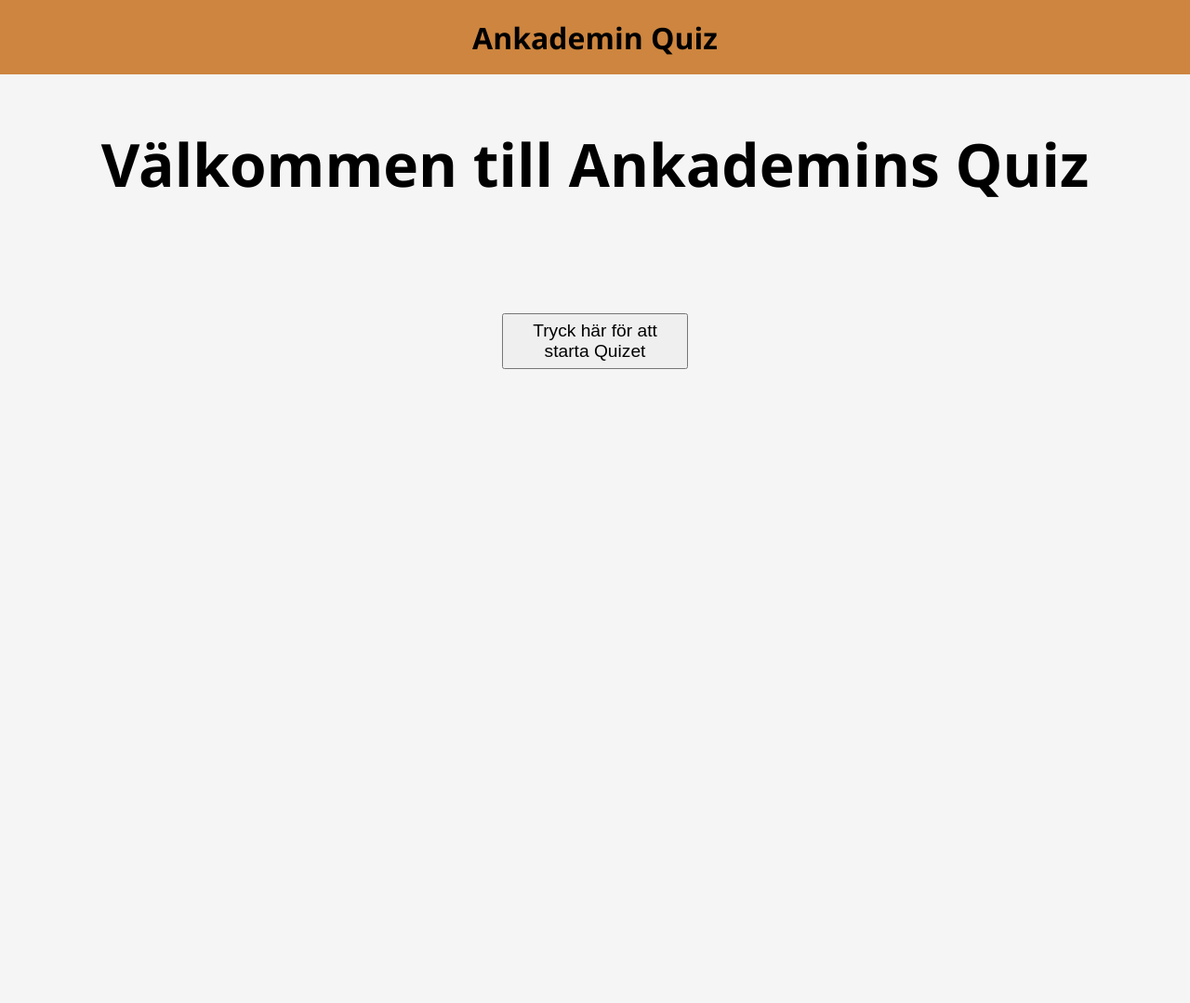
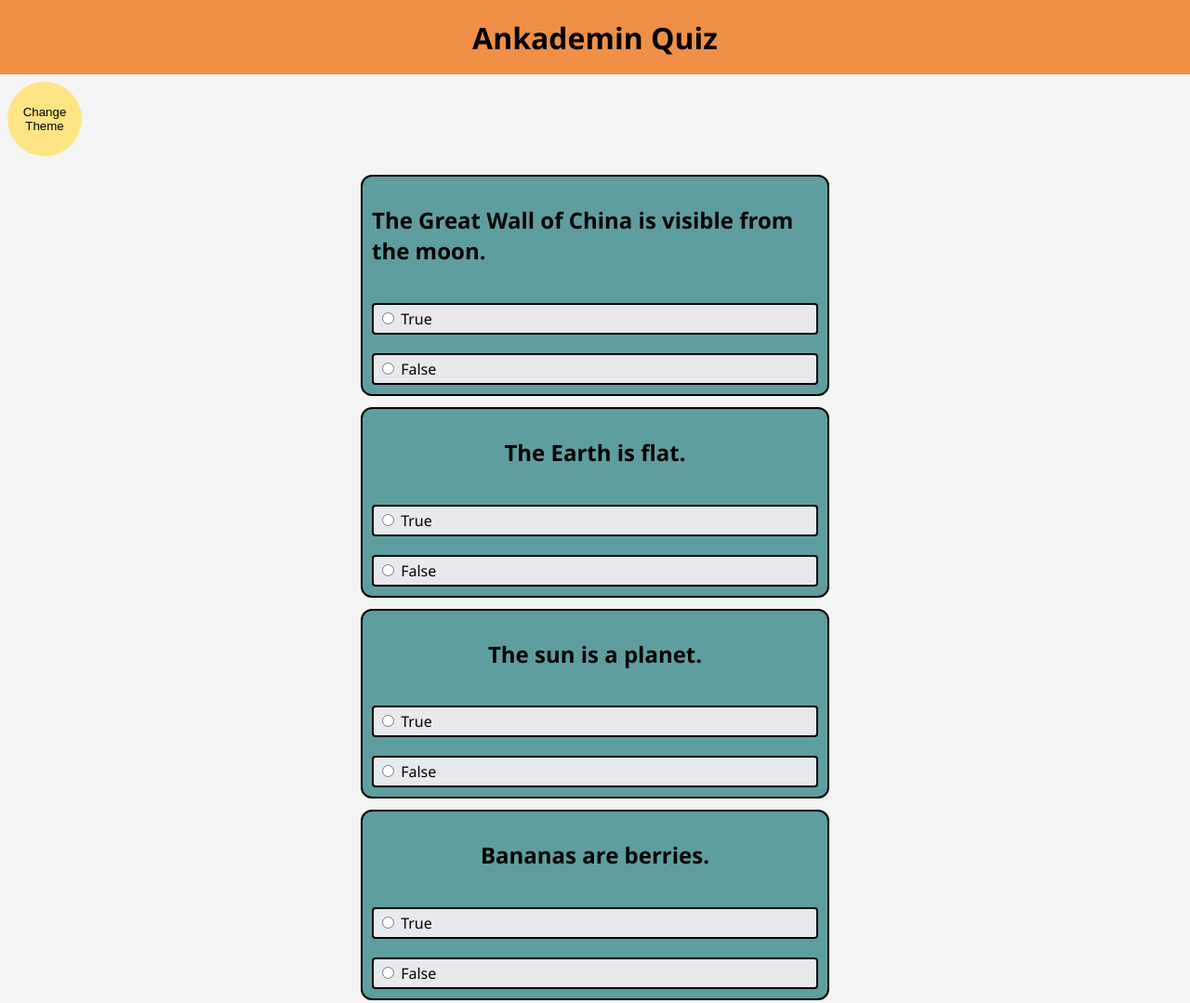
Before and after one commit to AntonMUPPP/Quiz-site, a plain HTML site: page index.html in a window 1280 px wide. Shown: the top 1079 px of the page at 93% size. Before the commit the page ends 800 px from the top, so only its background shows below. Drawn offline with Linux system fonts and the light colour scheme.

Commit message:
removed the start screen and added theme switching

```diff
--- a/index.html
+++ b/index.html
@@ -13,11 +13,9 @@
             <h1>Ankademin Quiz</h1>
         </div>
     </header>
+    <button class="theme-btn" onclick="changeTheme()">Change Theme</button>
     <div class="wrapper">
-        <div class="temp-element">
-            <h2>Välkommen till Ankademins Quiz</h2>
-            <button onclick="startQuiz()">Tryck här för att starta Quizet</button>
-        </div>
+
     </div>
     <div class="submit-btn">
 
--- a/script.js
+++ b/script.js
@@ -74,13 +74,11 @@ let questions = [
 let wrapper = document.querySelector(".wrapper")
 let submitBtn = document.createElement("button")
 let allText = document.getElementsByTagName("h2")
-
+const header = document.querySelector(".header")
+const myh1 = document.querySelector("h1")
+const themeBtn = document.querySelector(".theme-btn")
 const resultWindow = document.createElement("div")
 resultWindow.classList.add("result-window")
-
-function startQuiz(){
-    const tempElement = document.querySelector(".temp-element")
-    tempElement.remove()
 
 for (let i = 0; i < questions.length; i++){
     let questionContainer = document.createElement("div")
@@ -101,7 +99,6 @@ function startQuiz(){
 const submitContainer = document.querySelector(".submit-btn")
     submitBtn.innerText = "Submit"
     submitContainer.append(submitBtn)
-}
 
 submitBtn.addEventListener("click", () => {
     let selectedAnswers = []
@@ -140,16 +137,32 @@ submitBtn.addEventListener("click", () => {
 
     wrapper.append(resultWindow)
     score.innerText = `${correctAnswersCount}/10`
-    resultWindow.append(score)
     if(correctAnswersCount >= questions.length * 0.75){
         resultText.style.color = "green"
+        score.style.color = "green"
         resultText.innerText = "Riktigt bra jobbat!"
     }else if(correctAnswersCount >= questions.length * 0.50){
         resultText.style.color = "orange"
+        score.style.color = "orange"
         resultText.innerText = "Bra jobbat!"
     }else if(correctAnswersCount <= questions.length * 0.50){
         resultText.style.color = "red"
+        score.style.color = "red"
         resultText.innerText = "Underkänd!"
     }
+    resultWindow.append(score)
     resultWindow.append(resultText)
 })
+
+function changeTheme(){
+    document.body.classList.toggle("darkmode-bg")
+    header.classList.toggle("darkmode-header")
+    myh1.classList.toggle("darkmode-txt")
+    themeBtn.classList.toggle("active")
+
+    let questionContainers = document.querySelectorAll(".question-container")
+    questionContainers.forEach(container => {
+        let questionName = container.querySelector("h2")
+        questionName.classList.toggle("darkmode-txt")
+    })
+}
--- a/styles.scss
+++ b/styles.scss
@@ -5,12 +5,13 @@ html{
 
 body{
     margin: 0;
+    min-height: 100vh;
 }
 
 .header{
     width: 100vw;
     height: 10vh;
-    background-color: peru;
+    background-color: #f09047;
     display: flex;
     justify-content: center;
     align-items: center;
@@ -47,7 +48,7 @@ body{
 }
 
 .submit-btn{
-    height: 200px;
+    height: 150px;
     margin-top: 24px;
     display: flex;
     justify-content: center;
@@ -76,22 +77,6 @@ body{
     }
 }
 
-.temp-element{
-    width: 100%;
-    height: fit-content;
-    text-align: center;
-    h2{
-        word-wrap: break-word;
-        font-size: 64px;
-    }
-    button{
-        margin-top: 64px;
-        width: 200px;
-        height: 60px;
-        font-size: larger;
-    }
-}
-
 .result-window{
     display: flex;
     flex-direction: column;
@@ -110,3 +95,40 @@ body{
         font-size: 24px;
     }
 }
+
+.theme-btn{
+    position: sticky;
+    top: 0;
+    width: 80px;
+    height: 80px;
+    margin: 8px;
+    border-radius: 50%;
+    border: none;
+    background-color: #FFE484;
+    &:hover{
+        cursor: pointer;
+        transition: 0.25s;
+        transition-delay: 0.5s;
+        background-color: #8e8d8a;
+    }
+    &.active{
+        background-color: #8e8d8a;
+        &:hover{
+            transition: 0.25s;
+            transition-delay: 0.5s;
+            background-color: #FFE484;
+        }
+    }
+}
+
+.darkmode-header{
+    background-color: #131417;
+}
+
+.darkmode-bg{
+    background-color: #1e1f26;
+}
+
+.darkmode-txt{
+    color: aliceblue;
+}
```
Also changed, not shown: styles.css, 1 other file. Lines whose indentation alone changed are shown as unchanged.
